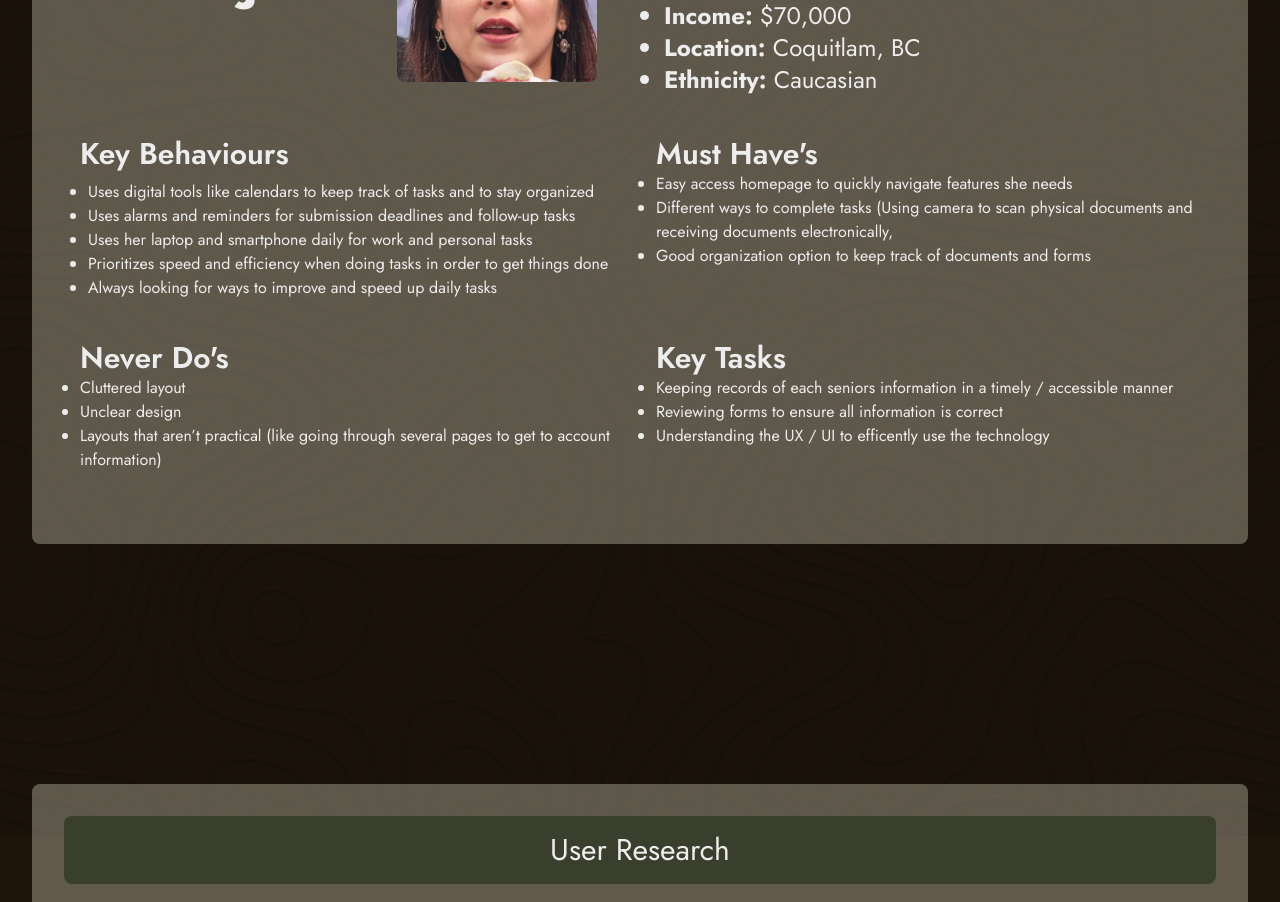
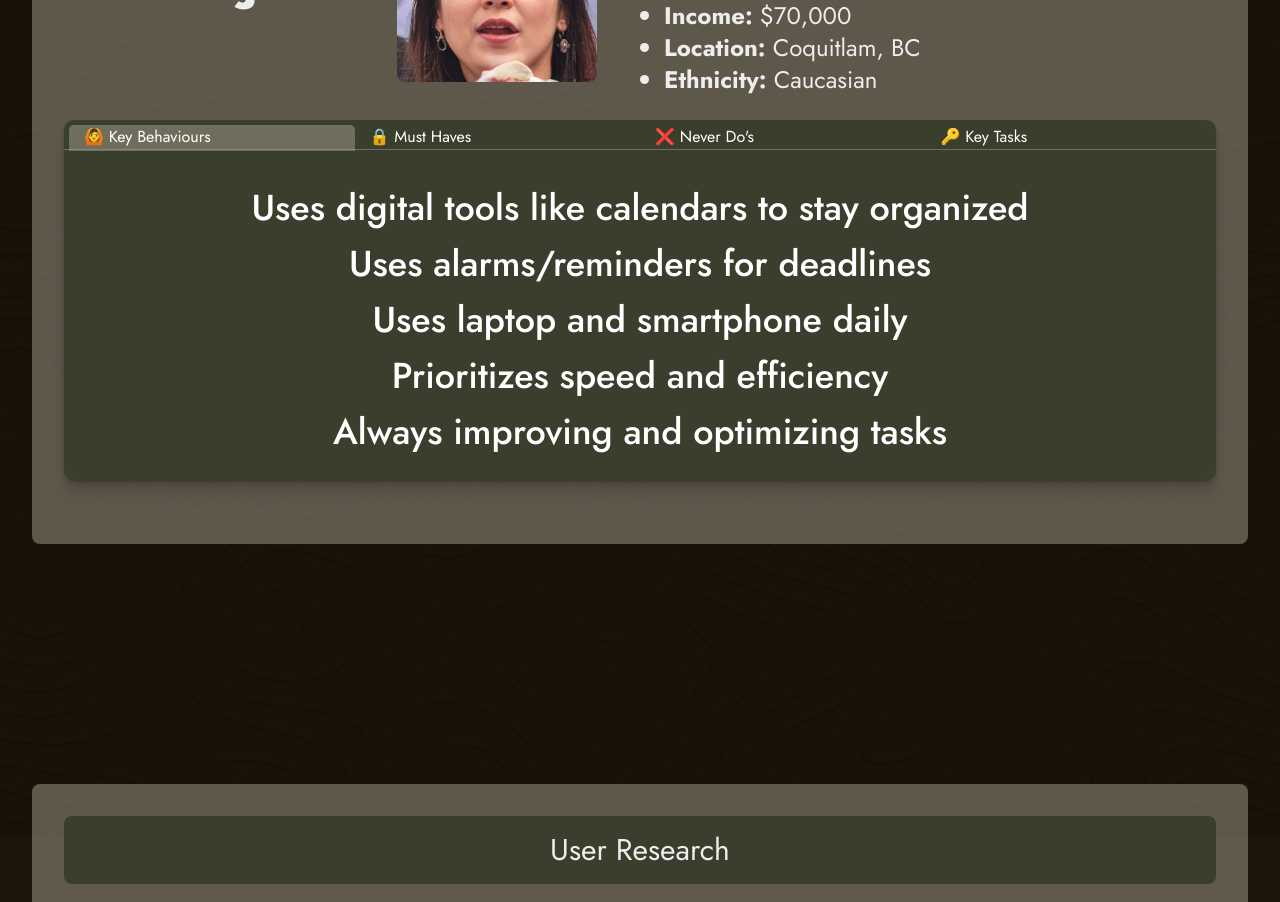
Before and after one commit to 1medi/folio, a Next.js app: page /Aether in a window 1280 px wide. Shown: the part 5960-6862 px from the top of the page. Built offline with nearby package versions, Linux system fonts and the light colour scheme; a web font is replaced by a local one.

Commit message:
Minecraft

```diff
--- a/components/Aether/UserPersonas.tsx
+++ b/components/Aether/UserPersonas.tsx
@@ -1,5 +1,6 @@
 import Image from "next/image";
 import Persona1 from "../../public/personas/persona1.jpg";
+import SharedTable from "../../components/SharedTable";
 
 export default function Section3() {
   return (
@@ -46,72 +47,8 @@ export default function Section3() {
                 </li>
               </ul>
             </div>
-            <div className="m-4">
-              <h4 className="text-xl lg:text-3xl font-semibold">
-                Key Behaviours
-              </h4>
-              <ul className="list-disc m-2">
-                <li>
-                  Uses digital tools like calendars to keep track of tasks and
-                  to stay organized
-                </li>
-                <li>
-                  Uses alarms and reminders for submission deadlines and
-                  follow-up tasks
-                </li>
-                <li>
-                  Uses her laptop and smartphone daily for work and personal
-                  tasks
-                </li>
-                <li>
-                  Prioritizes speed and efficiency when doing tasks in order to
-                  get things done
-                </li>
-                <li>
-                  Always looking for ways to improve and speed up daily tasks
-                </li>
-              </ul>
-            </div>
-            <div className="m-4">
-              <h4 className="text-xl lg:text-3xl font-semibold">Must Have's</h4>
-              <ul className="list-disc">
-                <li>
-                  Easy access homepage to quickly navigate features she needs
-                </li>
-                <li>
-                  Different ways to complete tasks (Using camera to scan
-                  physical documents and receiving documents electronically,
-                </li>
-                <li>
-                  Good organization option to keep track of documents and forms
-                </li>
-              </ul>
-            </div>
-            <div className="m-4">
-              <h4 className="text-xl lg:text-3xl font-semibold">Never Do's</h4>
-              <ul className="list-disc">
-                <li>Cluttered layout</li>
-                <li>Unclear design</li>
-                <li>
-                  Layouts that aren’t practical (like going through several
-                  pages to get to account information)
-                </li>
-              </ul>
-            </div>
-            <div className="m-4">
-              <h4 className="text-xl lg:text-3xl font-semibold">Key Tasks</h4>
-              <ul className="list-disc">
-                <li>
-                  Keeping records of each seniors information in a timely /
-                  accessible manner
-                </li>
-                <li>Reviewing forms to ensure all information is correct</li>
-                <li>
-                  Understanding the UX / UI to efficently use the technology
-                </li>
-              </ul>
-            </div>
           </div>
+          <SharedTable />
         </div>
       </div>
     </>
--- a/components/PageBanners/Banner/index.tsx
+++ b/components/PageBanners/Banner/index.tsx
@@ -17,6 +17,7 @@ const transition = {
   ease: [0, 0.71, 0.2, 1.01],
 };
 const COLORS = ["#1E150A", "#004f2d", "#000000"];
+const colors = ["#C9C19F", "#EDF7D2", "#EDF7D2", "#EB5160"];
 
 const Banner = () => {
   const color = useMotionValue(COLORS[0]);
@@ -29,6 +30,7 @@ const Banner = () => {
       repeatType: "mirror",
     });
   }, []);
+
   return (
     <main className="w-full h-full relative overflow-hidden">
       <motion.section
@@ -46,15 +48,16 @@ const Banner = () => {
       flex flex-col gap-5 items-center justify-center z-10 mb-10
       "
       >
-        <div>
+        <motion.div>
             <motion.h1
               initial={{ opacity: 0, y: 100 }}
               animate={{ opacity: 1, y: 1 }}
               transition={{ delay: duration }}
-            className="text-center text-5xl sm:text-7xl lg:text-9xl font-bold m-4 sm:m-auto text-white"
+              className="z-10 text-center text-5xl sm:text-7xl lg:text-9xl font-bold m-4 sm:m-auto text-white"
             >
               Hi! I'm Madi
             </motion.h1>
+
           <motion.p
             initial={{ opacity: 0, y: 100 }}
             animate={{ opacity: 1, y: 1 }}
@@ -65,7 +68,7 @@ const Banner = () => {
             technologies. With an unwavering interest in user-friendly designs
             and pushing boundaries.
           </motion.p>
-        </div>
+        </motion.div>
 
         <motion.div
           className="flex justify-center gap-5 mb-12 sm:m-auto sm:mb-0 lg:m-8 p-8 pointer-events-auto"
--- /dev/null
+++ b/components/SharedTable/index.tsx
@@ -0,0 +1,180 @@
+"use client";
+
+import { motion, AnimatePresence } from "framer-motion";
+import { useState } from "react";
+
+const TabData = [
+  {
+    id: 0,
+    label: "Key Behaviours",
+    icon: "🙆",
+    body: (
+      <div className="m-4 xl:mb-8">
+        <ul className="m-2 xl:text-4xl text-white font-medium text-center">
+          <li className="xl:p-2">Uses digital tools like calendars to stay organized</li>
+          <li className="xl:p-2">Uses alarms/reminders for deadlines</li>
+          <li className="xl:p-2">Uses laptop and smartphone daily</li>
+          <li className="xl:p-2">Prioritizes speed and efficiency</li>
+          <li className="xl:p-2">Always improving and optimizing tasks</li>
+        </ul>
+      </div>
+    ),
+  },
+  {
+    id: 1,
+    label: "Must Haves",
+    icon: "🔒",
+    body: (
+      <div className="m-4 xl:mb-8">
+        <ul className="m-2 xl:text-4xl text-white font-medium text-center">
+          <li className="xl:p-4">Easy access homepage</li>
+          <li className="xl:p-4">Scan physical documents or receive electronically</li>
+          <li className="xl:p-4">Good organization to track forms</li>
+        </ul>
+      </div>
+    ),
+  },
+  {
+    id: 2,
+    label: "Never Do's",
+    icon: "❌",
+    body: (
+      <div className="m-4 xl:mb-8">
+        <ul className="m-2 xl:text-4xl text-white font-medium text-center">
+          <li className="xl:p-4">Cluttered layout</li>
+          <li className="xl:p-4">Unclear design</li>
+          <li className="xl:p-4">Unnecessary navigation steps</li>
+        </ul>
+      </div>
+    ),
+  },
+  {
+    id: 3,
+    label: "Key Tasks",
+    icon: "🔑",
+    body: (
+      <div className="m-4 xl:mb-8">
+        <ul className="m-2 xl:text-4xl text-white font-medium text-center">
+          <li className="xl:p-4">Keeping seniors' records organized</li>
+          <li className="xl:p-4">Reviewing forms for accuracy</li>
+          <li className="xl:p-4">Understanding UX/UI for efficiency</li>
+        </ul>
+      </div>
+    ),
+  },
+];
+
+export default function SharedLayoutAnimation() {
+  const [selectedTab, setSelectedTab] = useState(TabData[0]);
+
+  return (
+    <div style={container}>
+      <nav style={nav}>
+        <ul style={tabsContainer}>
+          {TabData.map((item) => (
+            <motion.li
+              key={item.id}
+              onClick={() => setSelectedTab(item)}
+              initial={false}
+              animate={{
+                backgroundColor: item === selectedTab ? "#a49e8e80" : "#eee0",
+              }}
+              style={tab}
+            >
+              {`${item.icon} ${item.label}`}
+              {item === selectedTab ? (
+                <motion.div style={underline} layoutId="underline" />
+              ) : null}
+            </motion.li>
+          ))}
+        </ul>
+      </nav>
+      <main style={iconContainer}>
+        <AnimatePresence mode="wait">
+          <motion.div
+            key={selectedTab.id}
+            initial={{ y: 10, opacity: 0 }}
+            animate={{ y: 0, opacity: 1 }}
+            exit={{ y: -10, opacity: 0 }}
+            transition={{ duration: 0.2 }}
+            style={content}
+            className="flex justify-center items-center  xl:h-[300px]"
+          >
+            {selectedTab.body}
+          </motion.div>
+        </AnimatePresence>
+      </main>
+    </div>
+  );
+}
+
+/**
+ * ==============   Styles   ================
+ */
+const container: React.CSSProperties = {
+  width: "100%",
+  height: "60vh",
+  maxHeight: 360,
+  borderRadius: 10,
+  background: "#3A3F2D",
+  overflow: "hidden",
+  boxShadow:
+    "0 1px 1px rgba(0,0,0,0.075), 0 2px 2px rgba(0,0,0,0.075), 0 4px 4px rgba(0,0,0,0.075), 0 8px 8px rgba(0,0,0,0.075), 0 16px 16px rgba(0,0,0,0.075)",
+  display: "flex",
+  flexDirection: "column",
+};
+
+const nav: React.CSSProperties = {
+  background: "#3A3F2D",
+  padding: "5px 5px 0",
+  borderRadius: "10px",
+  borderBottomLeftRadius: 0,
+  borderBottomRightRadius: 0,
+  borderBottom: "1px solid #a49e8e80  ",
+  height: 44,
+};
+
+const tabsContainer: React.CSSProperties = {
+  display: "flex",
+  width: "100%",
+};
+
+const tab: React.CSSProperties = {
+  borderRadius: 5,
+  borderBottomLeftRadius: 0,
+  borderBottomRightRadius: 0,
+  width: "100%",
+  padding: "10px 15px",
+  position: "relative",
+  background: "black",
+  cursor: "pointer",
+  height: 24,
+  display: "flex",
+  justifyContent: "space-between",
+  alignItems: "center",
+  flex: 1,
+  minWidth: 0,
+  userSelect: "none",
+  color: "white",
+};
+
+const underline: React.CSSProperties = {
+  position: "absolute",
+  bottom: -2,
+  left: 0,
+  right: 0,
+  height: 2,
+  background: "#a49e8e80",
+};
+
+const iconContainer: React.CSSProperties = {
+  display: "flex",
+  justifyContent: "center",
+  alignItems: "center",
+  flex: 1,
+  padding: "28px",
+};
+
+const content: React.CSSProperties = {
+  width: "100%",
+};
```
Lines whose indentation alone changed are shown as unchanged.
